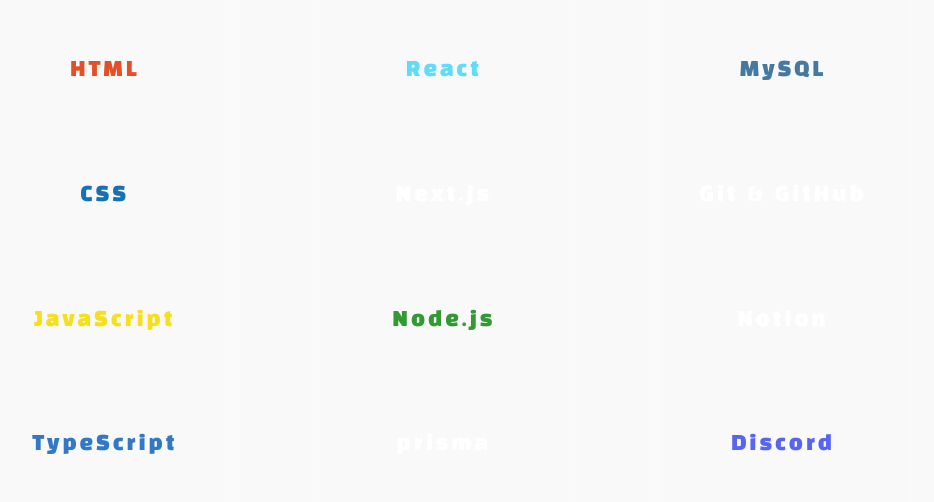
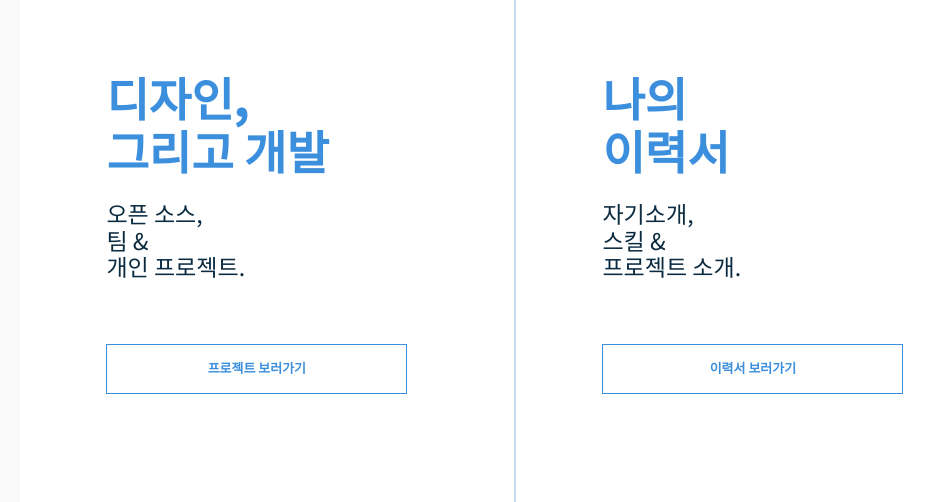
Before and after one commit to bbagbbagn2/PJH-Portfolio, a React (Create React App) app: page / in a window 1280 px wide. Shown: the part 1638-2140 px from the top of the page, without its empty margins (124-1058 px from the left). Built offline with nearby package versions, Linux system fonts and the light colour scheme.

Commit message:
workapge

```diff
--- a/src/index.js
+++ b/src/index.js
@@ -59,10 +59,10 @@ const GlobalStyle = createGlobalStyle`
   }
 
   main {
+    outline: none;
     display: block;
-    outline: none;
 
-    @media (min-width: 701px) {
+    @media screen and (min-width: 701px) {
       touch-action: none;
       scroll-snap-type: y mandatory;
     }
--- a/src/pages/Main/Main.tsx
+++ b/src/pages/Main/Main.tsx
@@ -16,9 +16,7 @@ export default function Main(): JSX.Element {
             <S.MainPageLayout tabIndex={-1}>
                     <Profile />
                     <Features />
-                    <Skill />
                     <Work />
-                    <Contact />
             </S.MainPageLayout>
             <Footer />
         </>
--- a/src/pages/Main/MainCSS.ts
+++ b/src/pages/Main/MainCSS.ts
@@ -1,6 +1,4 @@
 import styled from 'styled-components';
 
 export const MainPageLayout = styled.main`
-    touch-action: none;
-    scroll-snap-type: y mandatory;
 `;
--- a/src/pages/Work/Work.tsx
+++ b/src/pages/Work/Work.tsx
@@ -50,6 +50,30 @@ export default function Work(): JSX.Element {
                             </LinkBox>
                         </ProjectLink>
                     </Lane>
+                    <RightLane>
+                        <CavalierArticle>
+                            <CavalierBox>
+                                <Heading>
+                                    나의
+                                    <br />
+                                    이력서
+                                </Heading>
+                                <CavalierParagraph>
+                                     자기소개,
+                                     <br />
+                                     스킬 &
+                                     <br />
+                                     프로젝트 소개.
+                                     <br />
+                                </CavalierParagraph>
+                            </CavalierBox>
+                        </CavalierArticle>
+                        <ProjectLink to="">
+                            <LinkBox>
+                            이력서 보러가기
+                            </LinkBox>
+                        </ProjectLink>
+                    </RightLane>
                 </Lanes>
             </InnerContentBox>
         </PageSection>
@@ -223,12 +247,16 @@ const Lanes = styled.div`
 const Lane = styled.div`
     padding: 6.95em;
     padding-left: 6em;
-    border: 0.15em solid rgba(72, 49, 212, 0.3);
+    border: 0.15em solid rgba(60, 143, 221, 0.3);
 
     @media screen and (min-width: 581px) {
         width: 50%;
         border-width: 0 0.15em 0 0 ;
     }
+`;
+
+const RightLane = styled(Lane)`
+    border: none;
 `;
 
 const CavalierArticle = styled.article`
@@ -281,6 +309,33 @@ const ProjectLink = styled(Link)`
     overflow: hidden;
     user-select: none;
     white-space: nowrap;
+
+    :hover {
+        div {
+            color: #FFF;
+            border-color: rgb(60, 143, 221);
+        }
+
+        div::before {
+            transform: translateX(0);
+            background: #3C8FDD;
+        }
+    }
+    div::before {
+        content: "";
+        position: absolute;
+        top: -0.1em;
+        bottom: 0;
+        left: 0;
+        right: 0;
+        width: 100%;
+        height: 108%;
+        background: currentColor;
+        pointer-events: none;
+        transform: translateX(-100%);
+        transition: transform 0.5s cubic-bezier(0.23, 1, 0.32, 1);
+        z-index: -1;
+    }
 `;
 
 const LinkBox = styled.div`
@@ -293,6 +348,8 @@ const LinkBox = styled.div`
     border: 1px solid currentColor;
     color: #3C8FDD;
     z-index: 1;
+
+
 `
 
 const WorkPageSection = styled.section`
```
